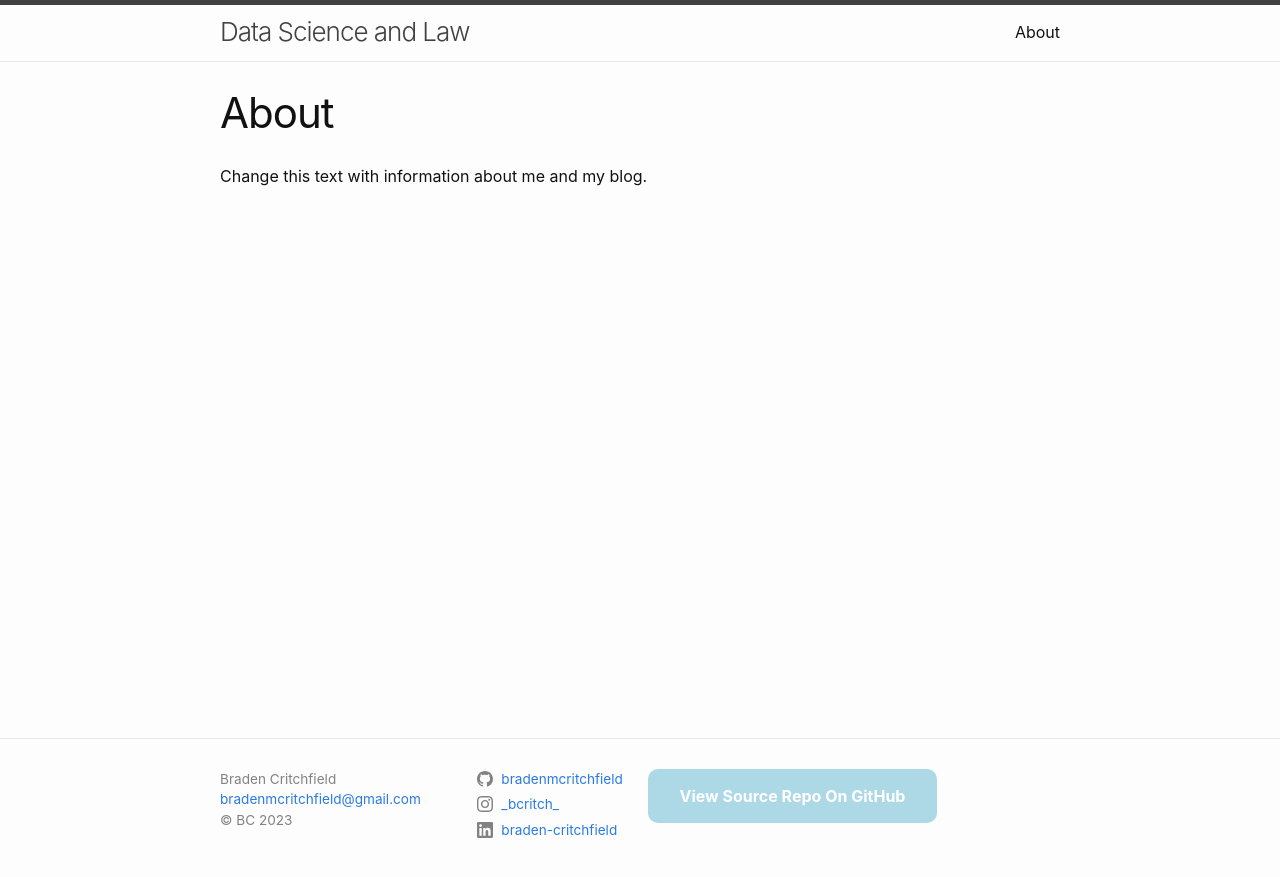
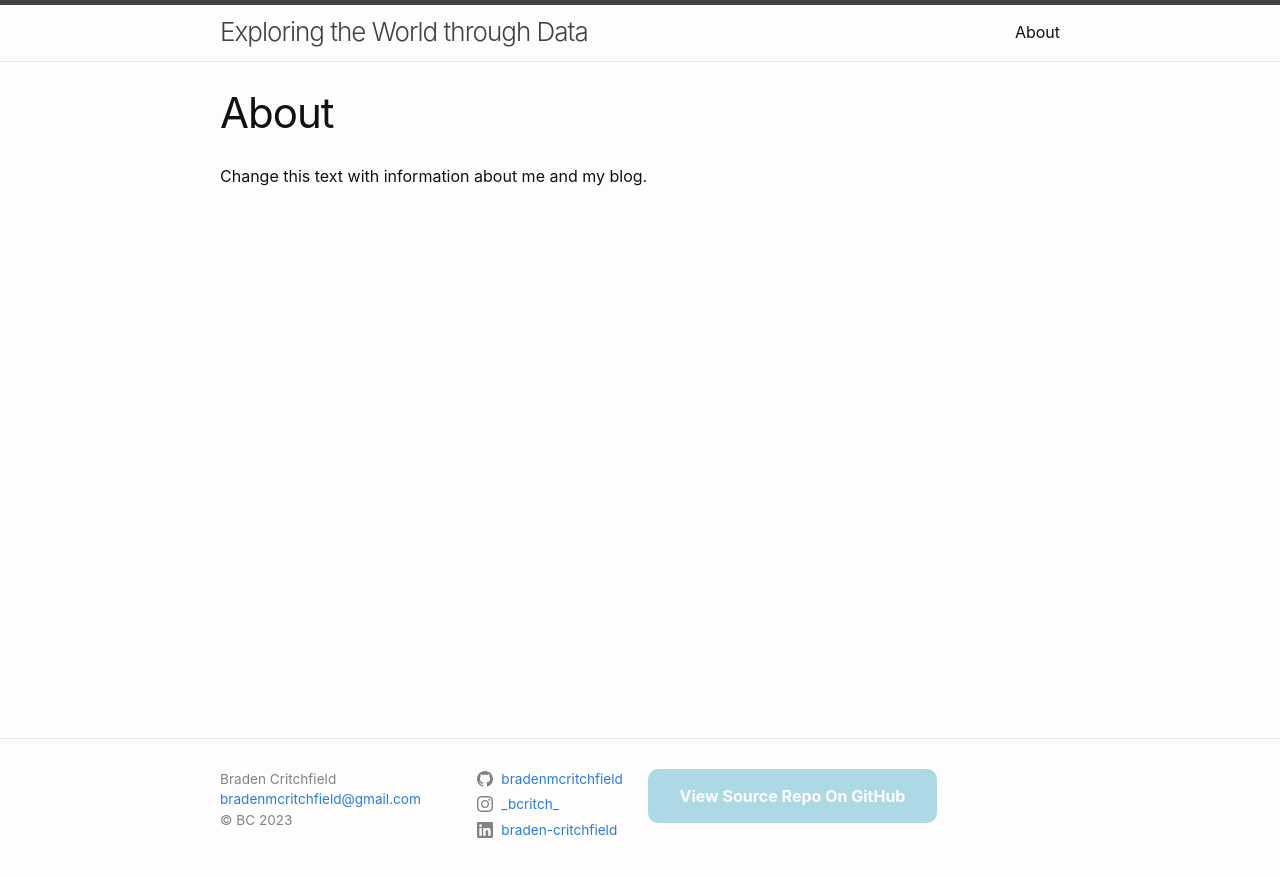
Before and after one commit to bradenmcritchfield/bradenmcritchfield.github.io, a Jekyll site: the page built from about.markdown, in a window 1280 px wide. Shown: the top 877 px of the page. Built offline with Jekyll 4.4.1, drawn with Linux system fonts in a browser that asks for light colours.

Commit message:
Update blog title

```diff
--- a/_config.yml
+++ b/_config.yml
@@ -18,9 +18,9 @@
 # You can create any custom variable you would like, and they will be accessible
 # in the templates via {{ site.myvariable }}.
 
-title: Data Science and Law
+title: Exploring the World through Data
 email: bradenmcritchfield@gmail.com
-description: "A blog demonstrating the ways data science can be used in the legal field."
+description: "An exploration of the ways data science can be used to explore hobbies, sports, etc."
 baseurl: # the name of the repository
 url: "https://bradenmcritchfield.github.io" #  change this to "https://<your-github-username>.github.io"
 image: ./assets/images/utahmountainsunsplash.jpg
```
